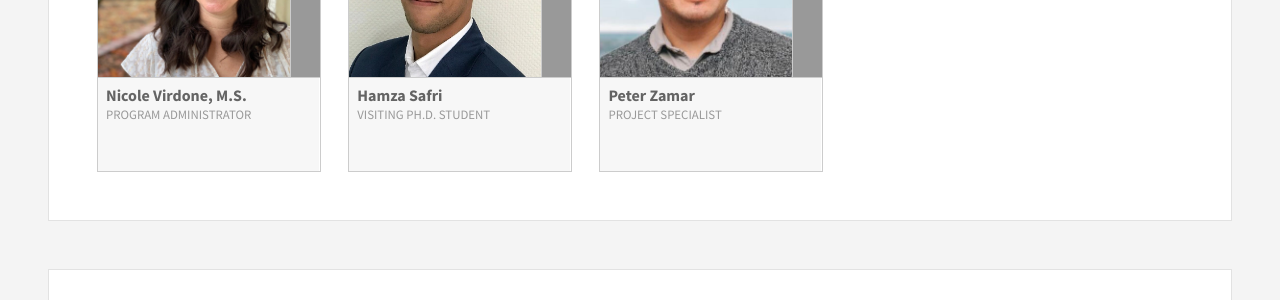
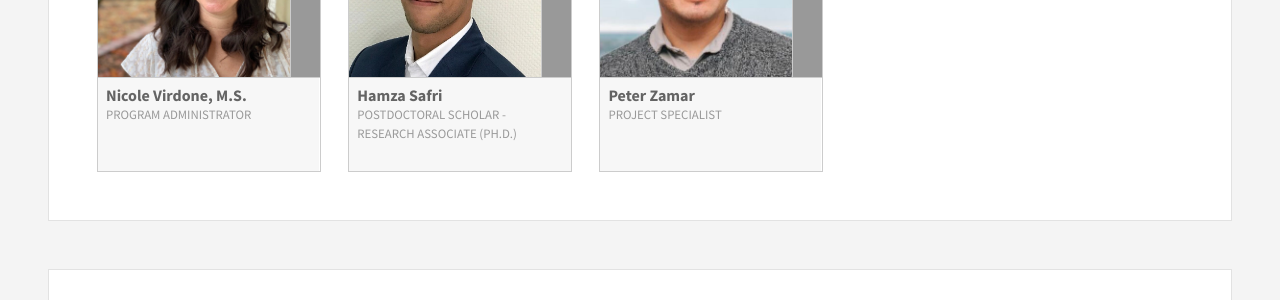
Before and after one commit to scitech-isi/scitech-isi.github.io, a Jekyll site: the page built from people.html, in a window 1280 px wide and 900 px high, scrolled down 964 px. Shown: the part 154-454 px from the top of the window. Built offline with Jekyll 4.4.1, drawn with Linux system fonts in a browser that asks for light colours.

Commit message:
Update position for Hamza Safri

```diff
--- a/_data/people.yml
+++ b/_data/people.yml
@@ -32,7 +32,7 @@
   photo: virdone.jpg
 
 - name: Hamza Safri
-  position: Visiting Ph.D. Student
+  position: Postdoctoral Scholar - Research Associate (Ph.D.)
   linkedin: https://www.linkedin.com/in/hamzasafri/?originalSubdomain=fr
   photo: safri.jpg
 
```
